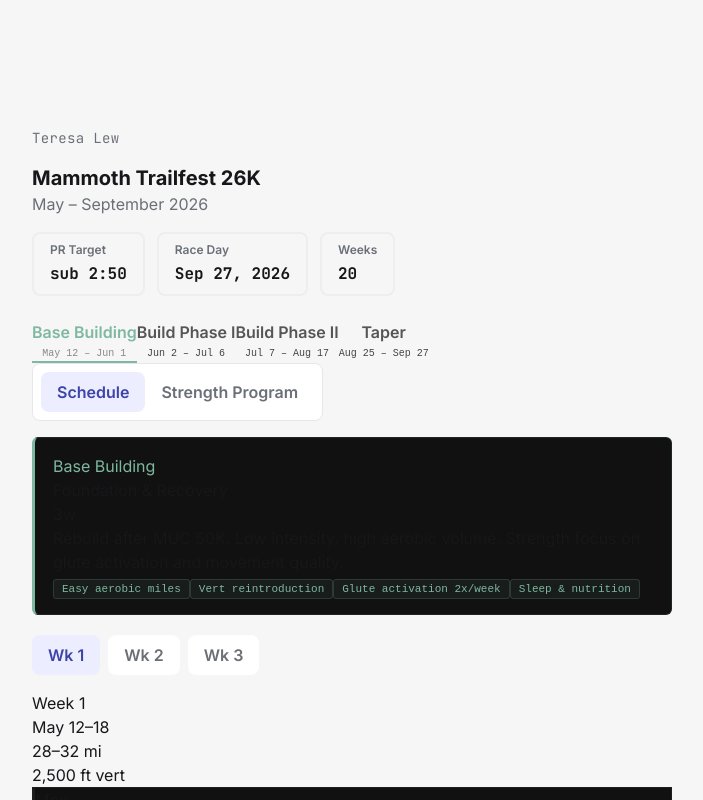
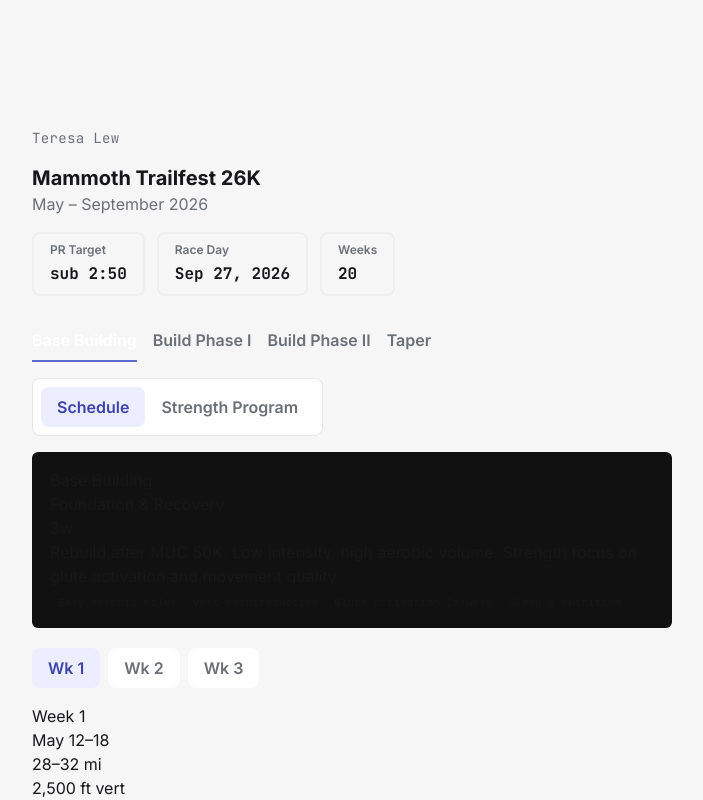
Before and after one commit to teresal92/trailrunning-planner, a Next.js app: page / in a window 1280 px wide. Shown: the top 800 px of the page, without its empty margins (288-991 px from the left). Built offline with nearby package versions, Linux system fonts and the light colour scheme.

Commit message:
style: migrate PhaseNavTabs to design tokens, drop per-phase color field

```diff
--- a/app/components/phase-nav-tabs.tsx
+++ b/app/components/phase-nav-tabs.tsx
@@ -12,33 +12,19 @@
   onPhaseChange,
 }: PhaseNavTabsProps) {
   return (
-    <div>
-      {PHASES.map((p, i) => (
-        <button
-          key={p.id}
-          onClick={() => onPhaseChange(i)}
-          style={{
-            borderBottom:
-              activePhase === i
-                ? `2px solid ${p.color}`
-                : "2px solid transparent",
-            color: activePhase === i ? p.color : "#555",
-            cursor: "pointer",
-            transition: "color 0.2s",
-          }}
-        >
-          <div style={{ fontWeight: 600, marginBottom: 2 }}>{p.name}</div>
-          <div
-            style={{
-              fontSize: 10,
-              color: activePhase === i ? "#888" : "#444",
-              fontFamily: "monospace",
-            }}
+    <div className="flex gap-4 mb-4">
+      {PHASES.map((p, i) => {
+        const isActive = activePhase === i;
+        return (
+          <button
+            key={p.id}
+            onClick={() => onPhaseChange(i)}
+            className={`font-semibold cursor-pointer transition-colors border-b-2 py-2 ${isActive ? "border-accent text-white" : "border-transparent text-text-secondary"}`}
           >
-            {p.dates}
-          </div>
-        </button>
-      ))}
+            <div>{p.name}</div>
+          </button>
+        );
+      })}
     </div>
   );
 }
--- a/app/data.ts
+++ b/app/data.ts
@@ -240,7 +240,6 @@
     subtitle: "Foundation & Recovery",
     dates: "May 12 – Jun 1",
     weeks: 3,
-    color: "#7eb8a0",
     strengthKey: "base",
     description:
       "Rebuild after MUC 50K. Low intensity, high aerobic volume. Strength focus on glute activation and movement quality.",
@@ -439,7 +438,6 @@
     subtitle: "Vert & Threshold",
     dates: "Jun 2 – Jul 6",
     weeks: 5,
-    color: "#c4a35a",
     strengthKey: "build1",
     description:
       "Weekly structure locked in: hard group run Mon, tempo Thu, quality Fri, long group run Sat, recovery Sun. Strength on Tue + Wed. Fuel every long run.",
@@ -772,7 +770,6 @@
     subtitle: "Race-Specific & Peak",
     dates: "Jul 7 – Aug 17",
     weeks: 7,
-    color: "#d4705a",
     strengthKey: "build2",
     description:
       "Same weekly skeleton — Mon hard group, Thu tempo, Fri quality, Sat long. Yosemite Aug 1–3 replaces Wks 11–12. Strength goes explosive. Two peak long runs bookend the block.",
@@ -1230,7 +1227,6 @@
     subtitle: "Sharpen & Rest",
     dates: "Aug 25 – Sep 27",
     weeks: 5,
-    color: "#8b9eb5",
     strengthKey: "taper",
     description:
       "Same skeleton but volume drops hard. Mon group run stays but effort moderates. Strength drops to 1x activation session. Arrive hungry and powerful.",
--- a/app/plan-prototype.tsx
+++ b/app/plan-prototype.tsx
@@ -31,11 +31,7 @@
         }}
       />
       <div>
-        <ViewToggle
-          showStrength={showStrength}
-          onToggle={setShowStrength}
-          phaseColor={phase.color}
-        />
+        <ViewToggle showStrength={showStrength} onToggle={setShowStrength} />
         {!showStrength ? (
           <ScheduleView
             phase={phase}
@@ -44,10 +40,7 @@
             onWeekChange={(i) => setActiveWeek(i)}
           />
         ) : (
-          <StrengthView
-            strengthProgram={strengthProgram}
-            phaseColor={phase.color}
-          />
+          <StrengthView strengthProgram={strengthProgram} />
         )}
       </div>
     </div>
```
